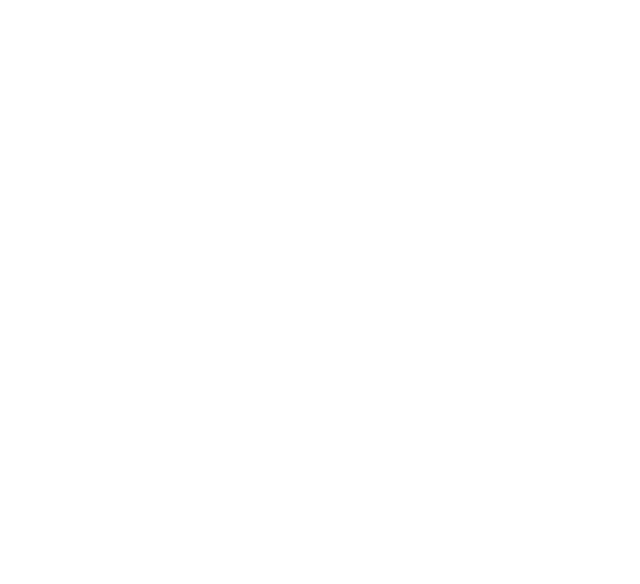
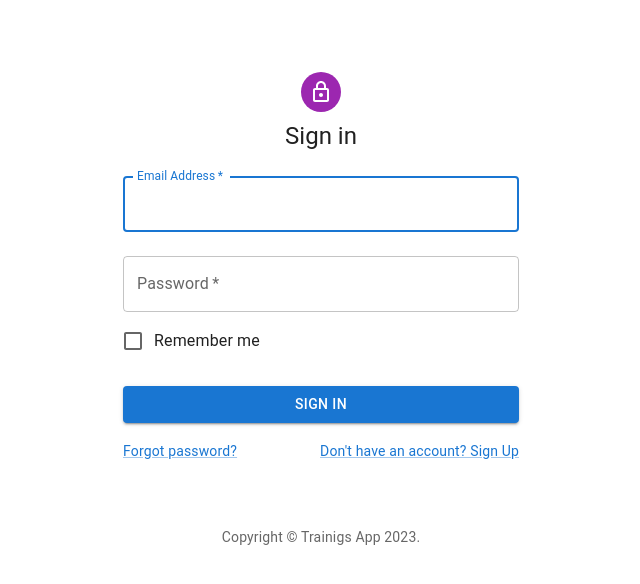
Before and after one commit to mateuszdybich1/TrainingsApp, a React (Create React App) app: page /signin in a window 1280 px wide. Before the commit this address had no page. Shown: the top 584 px of the page, without its empty margins (319-959 px from the left). Built offline with nearby package versions, Linux system fonts and the light colour scheme.

Commit message:
Create SignIn page

```diff
--- a/src/Dashboard/Dashboard.tsx
+++ b/src/Dashboard/Dashboard.tsx
@@ -154,23 +154,16 @@
 
             <ListItemButton>
               <ListItemIcon>
-                <ShoppingCartIcon />
+                <PeopleIcon />
               </ListItemIcon>
-              <ListItemText primary="Orders" />
+              <ListItemText primary="Courses" />
             </ListItemButton>
 
-            <ListItemButton>
-              <ListItemIcon>
-                <PeopleIcon />
-              </ListItemIcon>
-              <ListItemText primary="Customers" />
-            </ListItemButton>
-
-            <ListItemButton>
+            <ListItemButton component={Link} href="/signin">
               <ListItemIcon>
                 <BarChartIcon />
               </ListItemIcon>
-              <ListItemText primary="Reports" />
+              <ListItemText primary="Sign In" />
             </ListItemButton>
 
             <ListItemButton component={Link} href="/signup">
--- /dev/null
+++ b/src/SignIn/SignIn.tsx
@@ -0,0 +1,157 @@
+import * as React from 'react';
+import Avatar from '@mui/material/Avatar';
+import Button from '@mui/material/Button';
+import CssBaseline from '@mui/material/CssBaseline';
+import TextField from '@mui/material/TextField';
+import FormControlLabel from '@mui/material/FormControlLabel';
+import Checkbox from '@mui/material/Checkbox';
+import Link from '@mui/material/Link';
+import Grid from '@mui/material/Grid';
+import Box from '@mui/material/Box';
+import LockOutlinedIcon from '@mui/icons-material/LockOutlined';
+import Typography from '@mui/material/Typography';
+import Container from '@mui/material/Container';
+import { createTheme, ThemeProvider } from '@mui/material/styles';
+import Copyright from '../Copyright';
+import { useState } from 'react';
+import * as EmailValidator from 'email-validator';
+import { validatePassword } from './Validation';
+
+
+
+
+const theme = createTheme();
+
+export default function SignIn() {
+
+    const [email, setEmail] = useState("");
+    const [emailError, setEmailError] = useState(false);
+    const [emailErrorText, setEmailErrorText] = useState("");
+
+    const [password, setPassword] = useState("");
+    const [passwordError, setPasswordError] = useState(false);
+    const [passwordErrorText, setPasswordErrorText] = useState("");
+
+    const handleSubmit = (event: React.FormEvent<HTMLFormElement>) => {
+
+        event.preventDefault();
+
+        const data = new FormData(event.currentTarget);
+
+        const isEmailValid : boolean = EmailValidator.validate(email);
+
+        const isPasswordValid: boolean = validatePassword(password, setPasswordError, setPasswordErrorText);
+
+        if(isEmailValid && isPasswordValid)
+        {
+
+
+            console.log({
+            email: data.get('email'),
+            password: data.get('password'),
+            });
+        }
+        else if(email=="")
+        {
+            setEmailError(true);
+            setEmailErrorText("Empty email");
+        }
+        else if(!EmailValidator.validate(email))
+        {
+            setEmailError(true);
+            setEmailErrorText("Incorrect form of email");
+        }
+    };
+
+  return (
+    <ThemeProvider theme={theme}>
+      <Container component="main" maxWidth="xs">
+        <CssBaseline />
+        <Box
+          sx={{
+            marginTop: 8,
+            display: 'flex',
+            flexDirection: 'column',
+            alignItems: 'center',
+          }}
+        >
+          <Avatar sx={{ m: 1, bgcolor: 'secondary.main' }}>
+            <LockOutlinedIcon />
+          </Avatar>
+          <Typography component="h1" variant="h5">
+            Sign in
+          </Typography>
+          <Box component="form" onSubmit={handleSubmit} noValidate sx={{ mt: 1 }}>
+            <TextField
+                margin="normal"
+                required
+                fullWidth
+                id="email"
+                label="Email Address"
+                name="email"
+                autoComplete="email"
+                autoFocus
+
+                value={email}
+                helperText={emailErrorText}
+                onChange={(e) =>
+                    {
+                    setEmailError(false);
+                    setEmailErrorText("");
+                    setEmail(e.target.value)
+                    }
+                }
+                error={emailError}
+            />
+            <TextField
+                margin="normal"
+                required
+                fullWidth
+                name="password"
+                label="Password"
+                type="password"
+                id="password"
+                autoComplete="current-password"
+
+                value={password}
+                helperText={passwordErrorText}
+                onChange={(e) =>
+                    {
+                    setPasswordError(false);
+                    setPasswordErrorText("");
+                    setPassword(e.target.value)
+                    }
+                }
+                error={passwordError}
+            />
+            <FormControlLabel
+              control={<Checkbox value="remember" color="primary" />}
+              label="Remember me"
+            />
+            <Button
+              type="submit"
+              fullWidth
+              variant="contained"
+              sx={{ mt: 3, mb: 2 }}
+            >
+              Sign In
+            </Button>
+            <Grid container>
+              <Grid item xs>
+                <Link href="#" variant="body2">
+                  Forgot password?
+                </Link>
+              </Grid>
+              <Grid item>
+                <Link href="/signup" variant="body2">
+                  {"Don't have an account? Sign Up"}
+                </Link>
+              </Grid>
+            </Grid>
+          </Box>
+        </Box>
+        <Copyright sx={{ mt: 8, mb: 4 }} />
+      </Container>
+    </ThemeProvider>
+  );
+}
--- /dev/null
+++ b/src/SignIn/Validation.tsx
@@ -0,0 +1,18 @@
+export function validatePassword(password:string, setPasswordError: React.Dispatch<React.SetStateAction<boolean>>, setPasswordErrorText: React.Dispatch<React.SetStateAction<string>>):boolean{
+
+    if(password.length == 0){
+      setPasswordError(true);
+      setPasswordErrorText("Empty password");
+      return false;
+    }
+    else if(password.includes(' ')){
+      setPasswordError(true);
+      setPasswordErrorText("Password contains space(s)");
+      return false;
+    }
+    else{
+      setPasswordError(false);
+      setPasswordErrorText("");
+      return true;
+    }
+  }
--- a/src/SignUp/SignUp.tsx
+++ b/src/SignUp/SignUp.tsx
@@ -398,7 +398,7 @@
             </Button>
             <Grid container justifyContent={'center'}>
               <Grid item>
-                <Link href="#" variant="body2">
+                <Link href="/signin" variant="body2">
                   Already have an account? Sign in
                 </Link>
               </Grid>
--- a/src/SignUp/Validation.tsx
+++ b/src/SignUp/Validation.tsx
@@ -84,6 +84,11 @@
       setPasswordErrorText("Password too short");
       return false;
     }
+    else if(password.length > 15){
+      setPasswordError(true);
+      setPasswordErrorText("Password too long");
+      return false;
+    }
     else if(password.includes(' ')){
       setPasswordError(true);
       setPasswordErrorText("Password contains space(s)");
--- a/src/index.tsx
+++ b/src/index.tsx
@@ -5,6 +5,7 @@
 import {BrowserRouter, Route, Routes} from 'react-router-dom';
 import MainPage from './Dashboard/Dashboard';
 import SignUp from './SignUp/SignUp';
+import SignIn from './SignIn/SignIn';
 
 const root = ReactDOM.createRoot(
   document.getElementById('root') as HTMLElement
@@ -15,6 +16,7 @@
       <Routes>
         <Route path='/' element={<MainPage/>}/>
         <Route path='/signup' element={<SignUp/>}/>
+        <Route path='/signin' element={<SignIn/>}/>
       </Routes>
     </BrowserRouter>
   </React.StrictMode>
```
